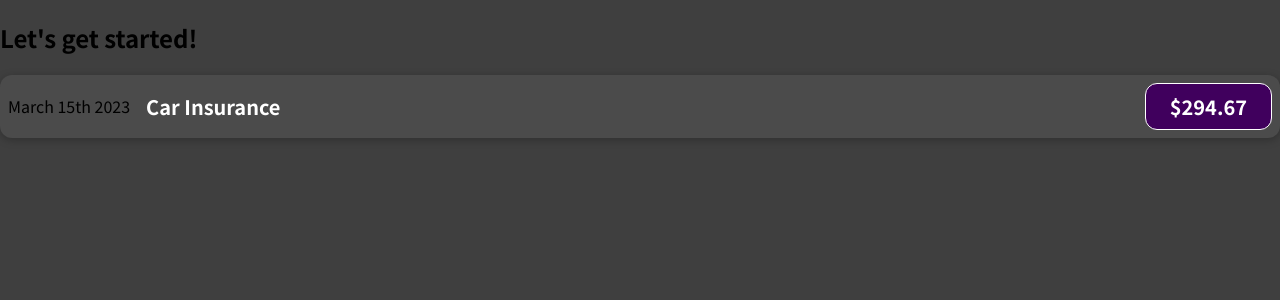
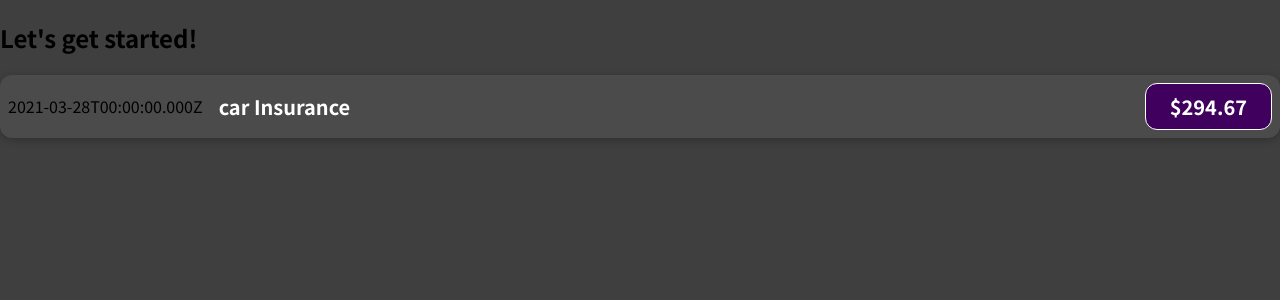
Before and after one commit to yurisokolovicz/expenses-handler, a JavaScript app: page / in a window 1280 px wide. Shown: the top 300 px of the page. Built offline with nearby package versions, Linux system fonts and the light colour scheme.

Commit message:
Outputting Dynamic Data

```diff
--- a/src/components/ExpenseItem.js
+++ b/src/components/ExpenseItem.js
@@ -1,12 +1,16 @@
 import './ExpenseItem.css';
 
 function ExpenseItem() {
+    const expenseDate = new Date(2021, 2, 28);
+    const expenseTitle = 'car Insurance';
+    const expenseAmount = 294.67;
+
     return (
         <div className="expense-item">
-            <div>March 15th 2023</div>
+            <div>{expenseDate.toISOString()}</div>
             <div className="expense-item__description">
-                <h2>Car Insurance</h2>
-                <div className="expense-item__price">$294.67</div>
+                <h2>{expenseTitle}</h2>
+                <div className="expense-item__price">${expenseAmount}</div>
             </div>
         </div>
     );
```
